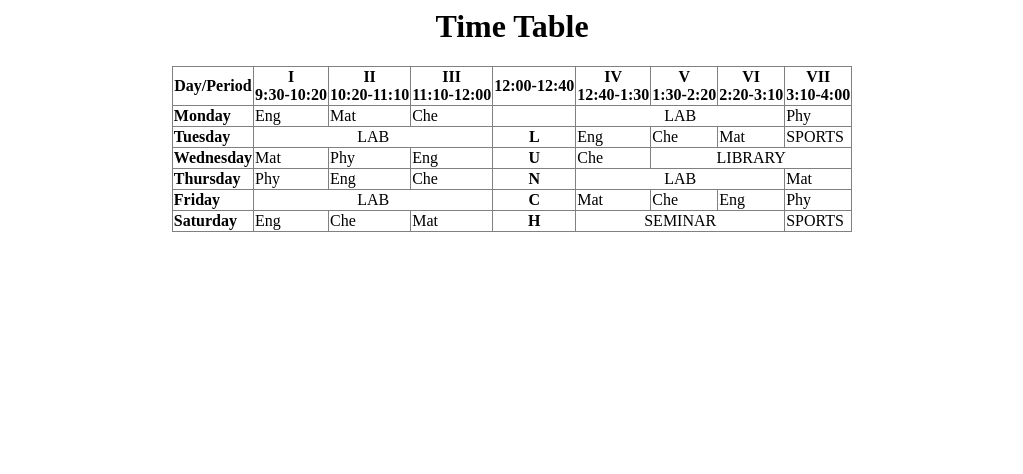
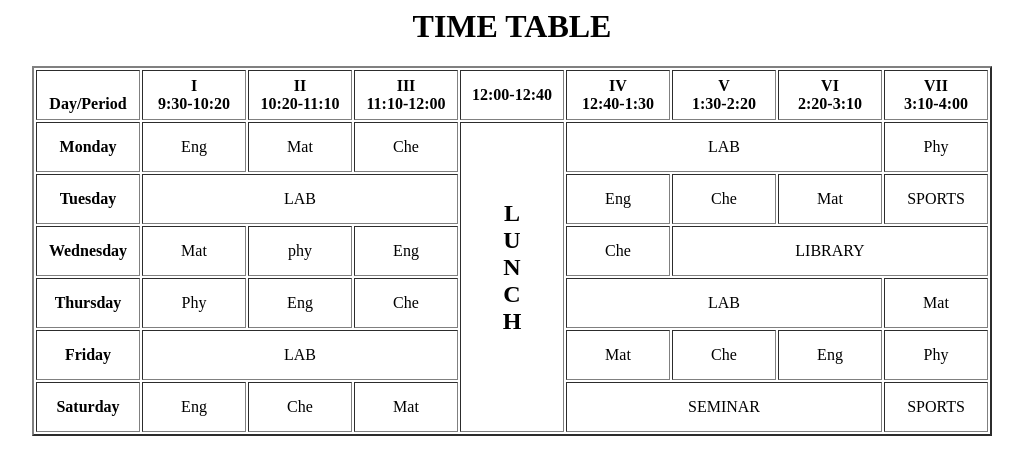
Before and after one commit to pixeltk623/07th_dec_web_development, a plain HTML site: page Rahul/Time Table.html in a window 1280 px wide. Shown: the whole page, without its empty margins (128-1151 px from the left). Drawn offline with Linux system fonts and the light colour scheme.

Commit message:
Update Time Table.html

```diff
--- a/Rahul/Time Table.html
+++ b/Rahul/Time Table.html
@@ -1,78 +1,118 @@
 <html>
-<head>
-	<title>Time Table</title>
-</head>
 <body>
-	<h1> <center> Time Table </center></h1>
-	<table border="1" align="center"style="border-collapse: collapse;">
-		<thead>
+    <h1><center>TIME TABLE</center></h1>
+    <table border="2" align="center">
         <tr>
-				<th>Day/Period</th>
-				<th><center>I</center> 9:30-10:20</th>
-				<th><center>II</center> 10:20-11:10</th>
-				<th><center>III</center> 11:10-12:00</th>
-				<th>12:00-12:40</th>
-				<th><center>IV</center> 12:40-1:30</th>
-				<th><center>V</center> 1:30-2:20</th>
-				<th><center>VI</center> 2:20-3:10</th>
-				<th><center>VII</center> 3:10-4:00</th>
-			</tr>
-		</thead>
-		<tbody>
-			<tr>
-					<td><strong>Monday</strong></td>
-					<td>Eng</td>
-					<td>Mat</td>
-					<td>Che</td>
-					<td></td>
-					<td colspan="3"><center>LAB</center></td>
-					<td>Phy</td>
+            <td align="center" height="50"
+                width="100"><br>
+                <b>Day/Period</b></br>
+            </td>
+            <td align="center" height="50"
+                width="100">
+                <b>I<br>9:30-10:20</b>
+            </td>
+            <td align="center" height="50"
+                width="100">
+                <b>II<br>10:20-11:10</b>
+            </td>
+            <td align="center" height="50"
+                width="100">
+                <b>III<br>11:10-12:00</b>
+            </td>
+            <td align="center" height="50"
+                width="100">
+                <b>12:00-12:40</b>
+            </td>
+            <td align="center" height="50"
+                width="100">
+                <b>IV<br>12:40-1:30</b>
+            </td>
+            <td align="center" height="50"
+                width="100">
+                <b>V<br>1:30-2:20</b>
+            </td>
+            <td align="center" height="50"
+                width="100">
+                <b>VI<br>2:20-3:10</b>
+            </td>
+            <td align="center" height="50"
+                width="100">
+                <b>VII<br>3:10-4:00</b>
+            </td>
         </tr>
         <tr>
-					<td><strong>Tuesday</strong></td>
-					<td colspan="3"><center>LAB</center></td>
-					<td><center><strong>L</strong></center></td>
-					<td>Eng</td>
-					<td>Che</td>
-					<td>Mat</td>
-					<td>SPORTS</td>
+            <td align="center" height="50">
+                <b>Monday</b></td>
+            <td align="center" height="50">Eng</td>
+            <td align="center" height="50">Mat</td>
+            <td align="center" height="50">Che</td>
+            <td rowspan="6" align="center" height="50">
+                <h2>L<br>U<br>N<br>C<br>H</h2>
+            </td>
+            <td colspan="3" align="center"
+                height="50">LAB</td>
+            <td align="center" height="50">Phy</td>
         </tr>
         <tr>
-					<td><strong>Wednesday</strong></td>
-					<td>Mat</td>
-					<td>Phy</td>
-					<td>Eng</td>
-					<td><center><strong>U</strong></center></td>
-					<td>Che</td>
-					<td colspan="3"><center>LIBRARY</td>
+            <td align="center" height="50">
+                <b>Tuesday</b>
+            </td>
+            <td colspan="3" align="center"
+                height="50">LAB
+            </td>
+            <td align="center" height="50">Eng</td>
+            <td align="center" height="50">Che</td>
+            <td align="center" height="50">Mat</td>
+            <td align="center" height="50">SPORTS</td>
         </tr>
         <tr>
-					<td><strong>Thursday</strong></td>
-					<td>Phy</td>
-					<td>Eng</td>
-					<td>Che</td>
-					<td><center><strong>N</strong></center></td>
-					<td colspan="3"><center>LAB</td>
-					<td>Mat</td>
+            <td align="center" height="50">
+                <b>Wednesday</b>
+            </td>
+            <td align="center" height="50">Mat</td>
+            <td align="center" height="50">phy</td>
+            <td align="center" height="50">Eng</td>
+            <td align="center" height="50">Che</td>
+            <td colspan="3" align="center"
+                height="50">LIBRARY
+            </td>
         </tr>
         <tr>
-					<td><strong>Friday</strong></td>
-					<td colspan="3"><center>LAB</center></td>
-					<td><center><strong>C</strong></center></td>
-					<td>Mat</td>
-					<td>Che</td>
-					<td>Eng</td>
-					<td>Phy</td>
+            <td align="center" height="50">
+                <b>Thursday</b>
+            </td>
+            <td align="center" height="50">Phy</td>
+            <td align="center" height="50">Eng</td>
+            <td align="center" height="50">Che</td>
+            <td colspan="3" align="center"
+                height="50">LAB
+            </td>
+            <td align="center" height="50">Mat</td>
         </tr>
         <tr>
-				<td><strong>Saturday</strong></td>
-				<td>Eng</td>
-				<td>Che</td>
-				<td>Mat</td>
-				<td><center><strong>H</strong></center></td>
-				<td colspan="3"><center>SEMINAR</center></td>
-				<td>SPORTS</td>
+            <td align="center" height="50">
+                <b>Friday</b>
+            </td>
+            <td colspan="3" align="center"
+                height="50">LAB
+            </td>
+            <td align="center" height="50">Mat</td>
+            <td align="center" height="50">Che</td>
+            <td align="center" height="50">Eng</td>
+            <td align="center" height="50">Phy</td>
         </tr>
-		</tbody>
+        <tr>
+            <td align="center" height="50">
+                <b>Saturday</b>
+            </td>
+            <td align="center" height="50">Eng</td>
+            <td align="center" height="50">Che</td>
+            <td align="center" height="50">Mat</td>
+            <td colspan="3" align="center"
+                height="50">SEMINAR
+            </td>
+            <td align="center" height="50">SPORTS</td>
+        </tr>
     </table>
+</body>
 </html>
```
Lines whose indentation alone changed are shown as unchanged.
